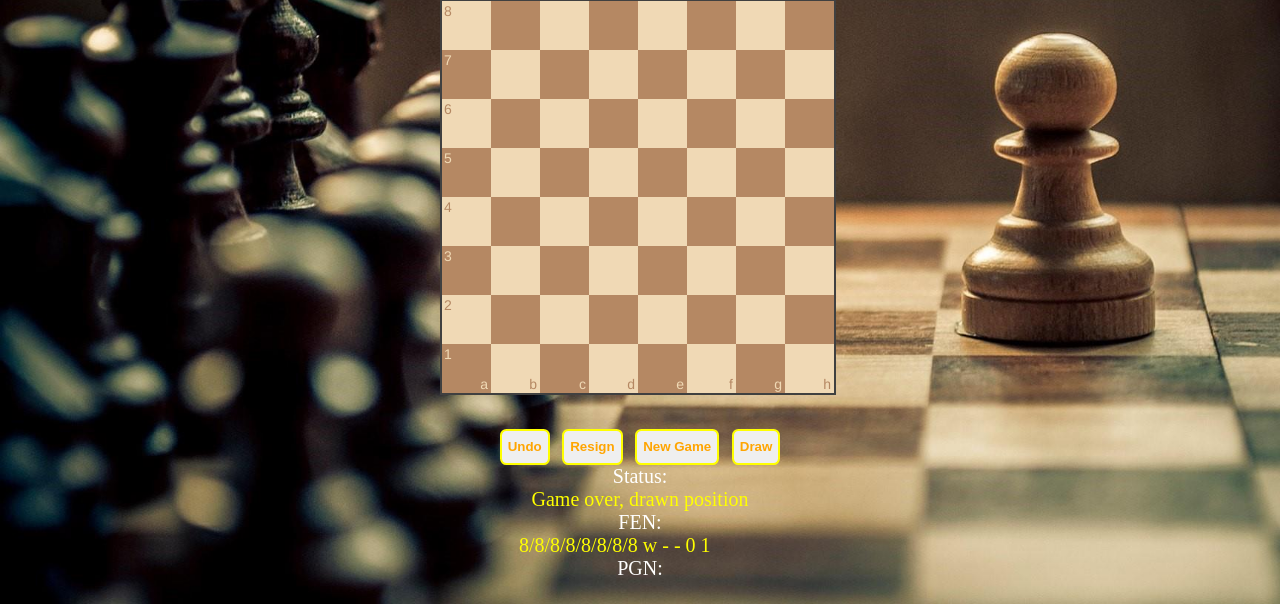
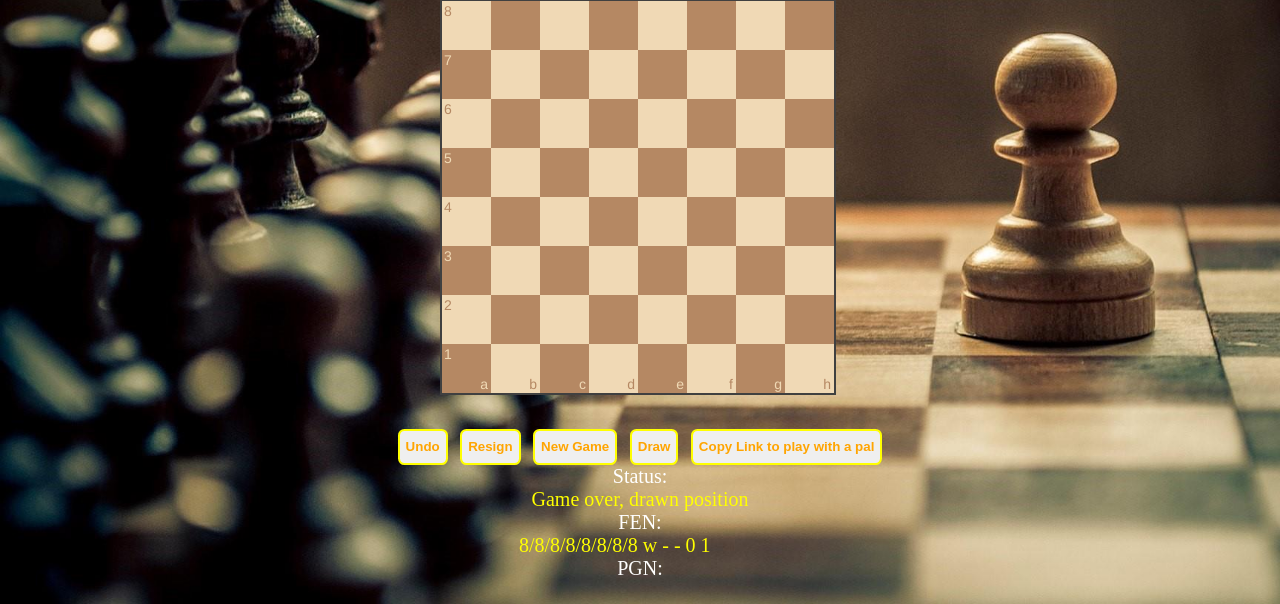
Before and after one commit to GabrielGenkov/Chess, a Flask app: template ProjectChess/templates/room.html in a window 1280 px wide. Shown: the part 196-800 px from the top of the page. Run offline with Flask 2, Linux system fonts and the light colour scheme; the template is opened without the code that fills it, so the values that code supplies are empty; some libraries are stand-ins or nearby versions.

Commit message:
THE BEST BUTTON EVER FAM!!!!
Added copy link button

```diff
--- a/ProjectChess/templates/room.html
+++ b/ProjectChess/templates/room.html
@@ -11,7 +11,6 @@
 
 <script type="text/javascript" charset="utf-8">
 var socket = io.connect(location.protocol + '//' + document.domain + ':' + location.port);
-
 socket.on('connect', () => {
 	socket.emit('join',{'channel':'{{mode}}' + '{{host.id}}','id':{{user.id}}});
 });
@@ -26,6 +25,50 @@ function Send(){
 	socket.emit('send message', {'message': message, 'user':'{{user.username}}', 'channel':'{{mode}}' + '{{host.id}}'});
 	$('#m').val('');
 }
+
+
+function copyTextToClipboard(text) {
+  var textArea = document.createElement("textarea");
+
+
+  textArea.style.position = 'fixed';
+  textArea.style.top = 0;
+  textArea.style.left = 0;
+
+
+  textArea.style.height = '2em';
+  textArea.style.padding = 0;
+
+  textArea.style.border = 'none';
+  textArea.style.outline = 'none';
+  textArea.style.boxShadow = 'none';
+
+  textArea.style.background = 'transparent';
+
+
+  textArea.value = text;
+
+  document.body.appendChild(textArea);
+
+  textArea.select();
+
+  try {
+    var successful = document.execCommand('copy');
+    var msg = successful ? 'successful' : 'unsuccessful';
+    console.log('Copying text command was ' + msg);
+  } catch (err) {
+    console.log('Oops, unable to copy');
+  }
+
+  document.body.removeChild(textArea);
+  alert("Send the already coppied link to your pal to play!");
+}
+
+function CopyLink() {
+  copyTextToClipboard(location.href);
+}
+
+
 
 socket.on('broadcast message', data =>{
 	$("#messages").append('<li style="color:grey">' + data + '</li>');
@@ -48,6 +91,7 @@ socket.on('broadcast message', data =>{
 <button id="resign">Resign</button>
 <button id="start">New Game</button>
 <button id="draw">Draw</button>
+<button onclick="CopyLink()">Copy Link to play with a pal</button>
 <div class="Status">
 	<label>Status:</label>
 	<div id="status"></div>
@@ -69,6 +113,7 @@ var $fen = $('#fen')
 var $pgn = $('#pgn')
 var whiteSquareGrey = '#a9a9a9'
 var blackSquareGrey = '#696969'
+
 
 function removeGreySquares () {
   $('#myBoard .square-55d63').css('background', '')
@@ -214,6 +259,7 @@ board = Chessboard('myBoard', config);
 
 updateStatus();
 
+
 $('#undo').on('click', function () {
   game.undo();
   board.position(game.fen());
```
